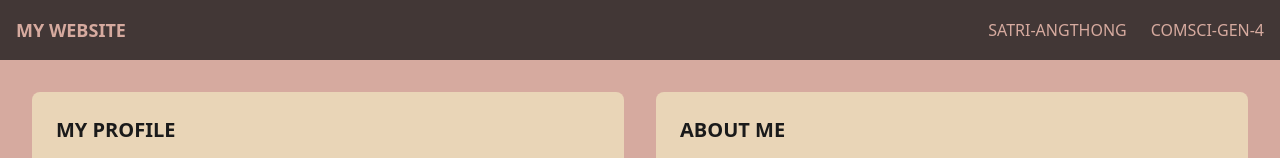
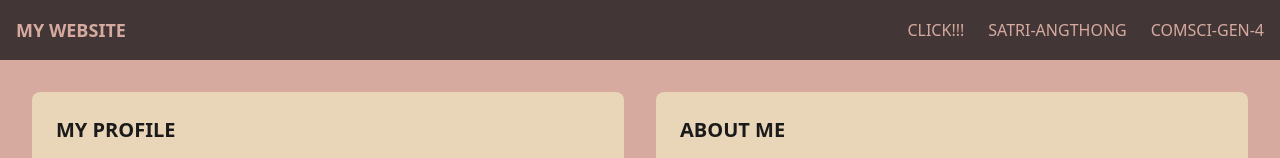
Before and after one commit to LifeSimple01/phart001, a Next.js app: page / in a window 1280 px wide. Shown: the top 158 px of the page. Built offline with nearby package versions, Linux system fonts and the light colour scheme.

Commit message:
Update page.tsx

```diff
--- a/app/page.tsx
+++ b/app/page.tsx
@@ -9,6 +9,11 @@ export default function Home(): JSX.Element {
           <a href="#">MY WEBSITE</a>
         </div>
         <ul className="flex space-x-6">
+        <li>
+            <a className="text-[#D6AA9F]">
+              CLICK!!!
+            </a>
+          </li>
           <li>
             <a
               href="https://www.facebook.com/satriangthong"
```
